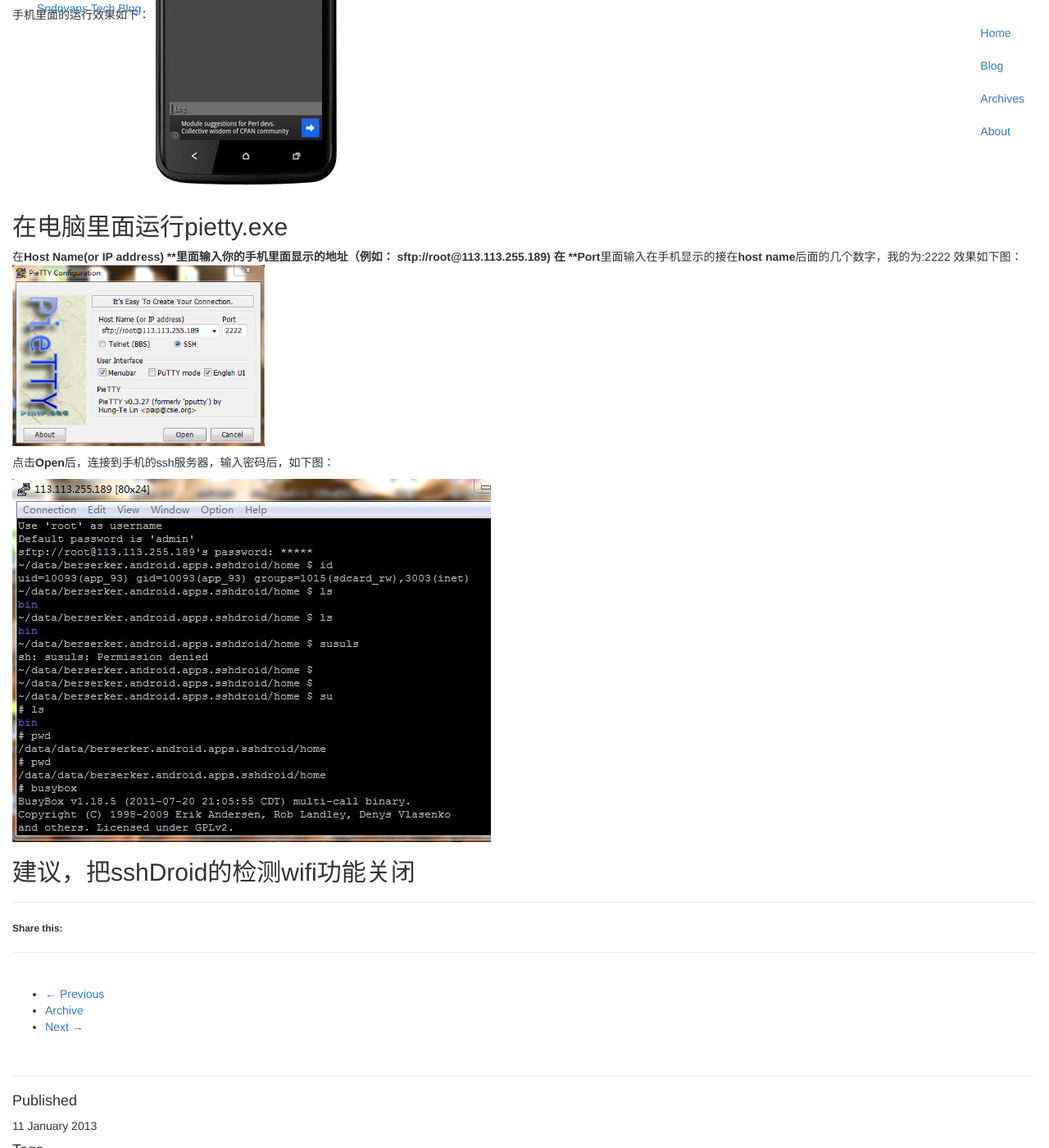
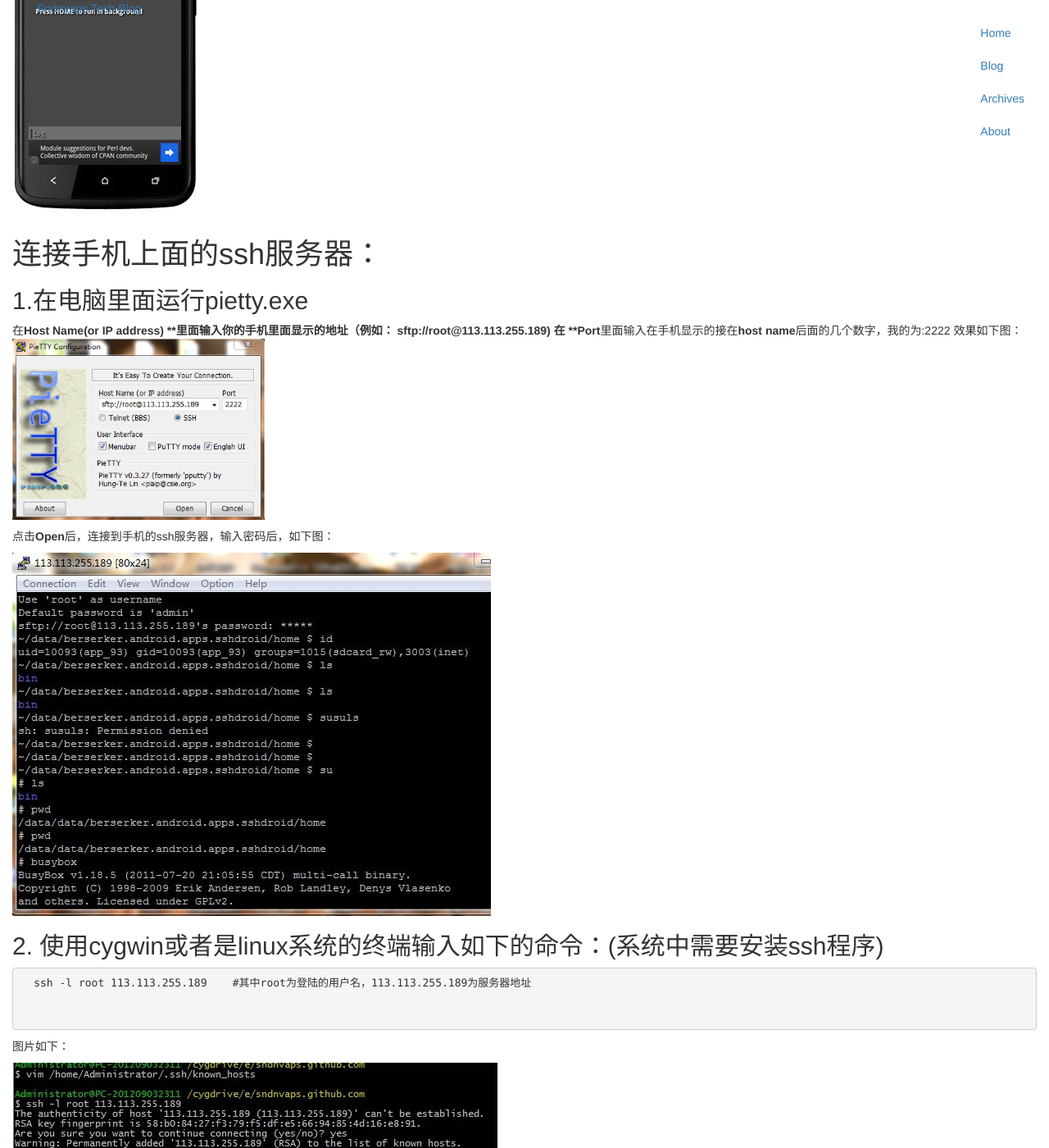
Before and after one commit to zhupan/sndnvaps.github.com, a Jekyll site: the page built from posts/_posts/posts/2013/03/2013-01-11-Connect-android-with-ssh.md, in a window 1280 px wide and 1400 px high, scrolled down 524 px. Shown: the whole window at 82% size. Built offline with Jekyll 4.4.1, drawn with Linux system fonts in a browser that asks for light colours; nearby versions of some CDN libraries; library files that are not in the unit come from our copies; Markdown is read by kramdown in place of the engine named in the settings.

Commit message:
update post

```diff
--- a/posts/_posts/posts/2013/03/2013-01-11-Connect-android-with-ssh.md
+++ b/posts/_posts/posts/2013/03/2013-01-11-Connect-android-with-ssh.md
@@ -18,9 +18,12 @@
 
 
 手机里面的运行效果如下：
+
 <img src="/posts/images/posts/2013/03/sshDroid-pic2.png" heigh="442" width="228" title="pic-1" >
 
-##在电脑里面运行pietty.exe
+#连接手机上面的ssh服务器：
+
+## 1.在电脑里面运行pietty.exe
  在**Host Name(or IP address) **里面输入你的手机里面显示的地址（例如： sftp://root@113.113.255.189)
  在 **Port**里面输入在手机显示的接在**host name**后面的几个数字，我的为:2222
 效果如下图：
@@ -31,4 +34,12 @@
 
 <img src="/posts/images/posts/2013/03/sshDroid-pic3.jpg" heigh="443" width="584" title="pic-3" >
 
+## 2. 使用cygwin或者是linux系统的终端输入如下的命令：(系统中需要安装ssh程序)
+   {% highlight bash %}
+  ssh -l root 113.113.255.189    #其中root为登陆的用户名，113.113.255.189为服务器地址
+  {% endhighlight %}
+  图片如下：
+
+  <img src="/posts/images/posts/2013/03/sshDroid-pic4.jpg" heigh="271" width="593" title="pic-4" >
+
 ##建议，把sshDroid的检测wifi功能关闭
```
Also changed, not shown: posts/images/posts/2013/03/sshDroid-pic4.jpg (added).
